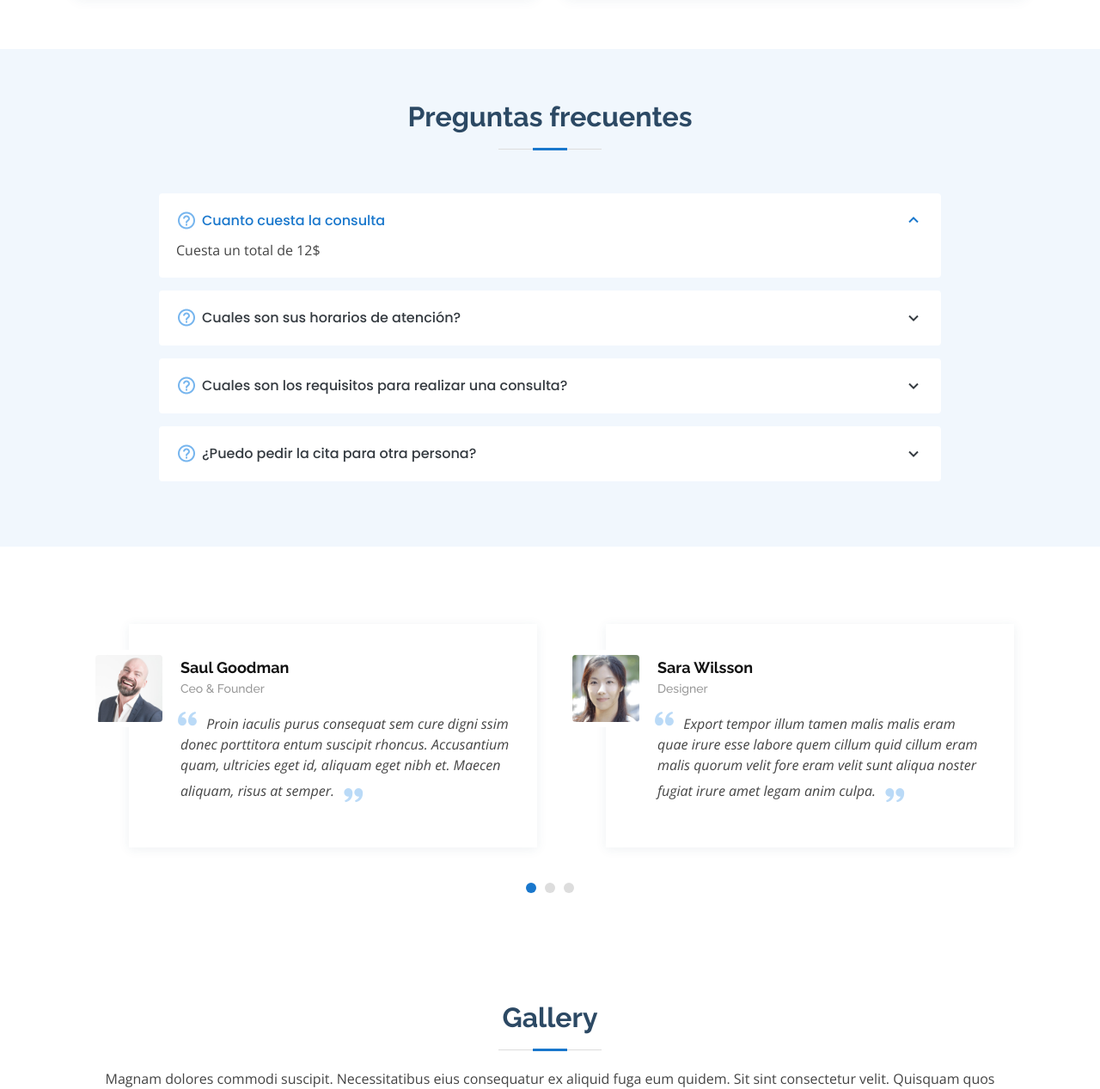
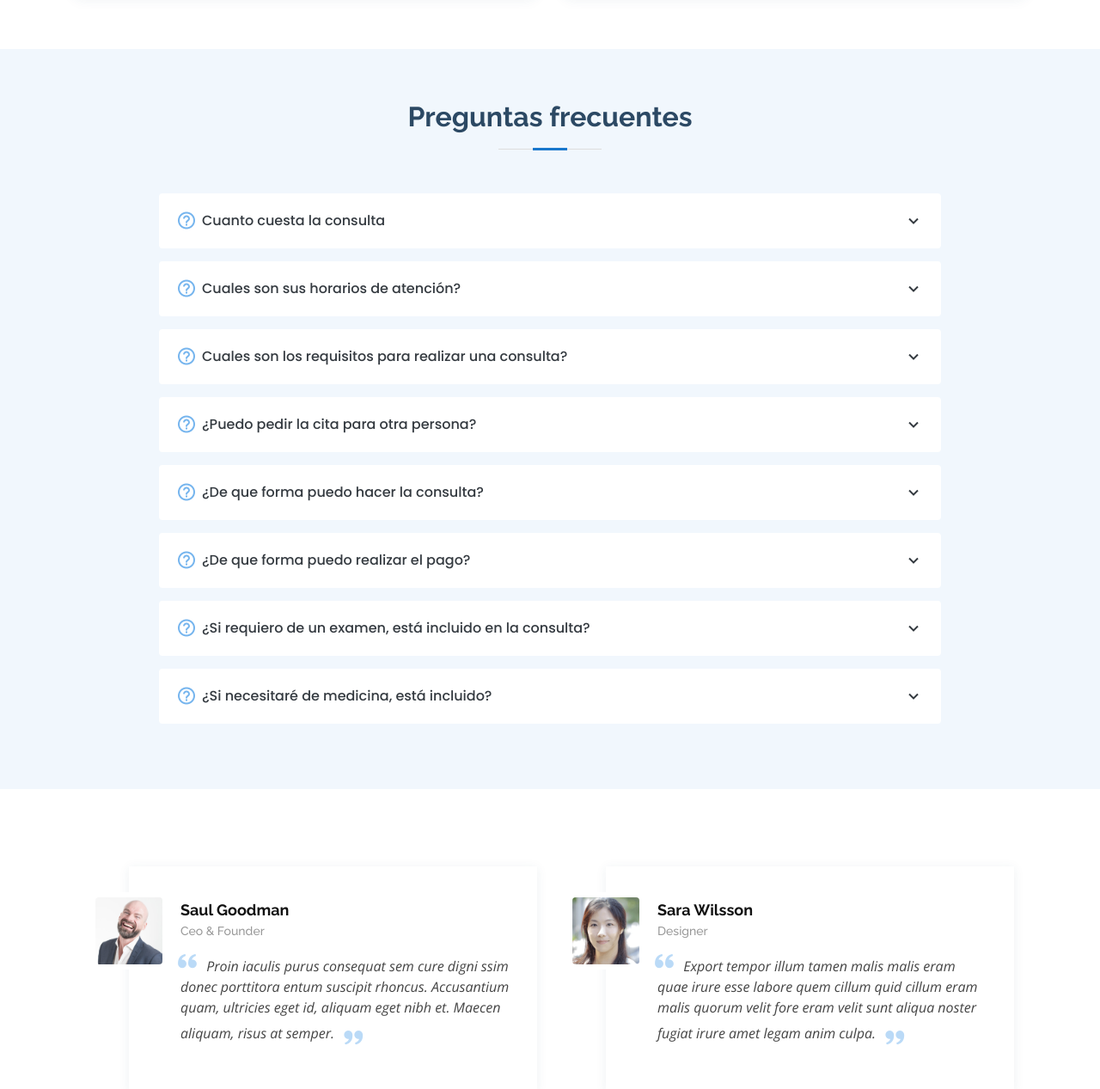
Before and after one commit to superluis1994/AMATS2021-SIST32B-Archivos-GRUPO-06, a PHP site: page /index.php in a window 1280 px wide. Shown: the part 4420-5687 px from the top of the page at 86% size. Run offline with PHP 8.4, Linux system fonts and the light colour scheme.

Commit message:
Se agregaron más preguntas en la sección de preguntas frecuentes

```diff
--- a/index.php
+++ b/index.php
@@ -493,8 +493,8 @@ Proyectar nuestra acción a la comunidad, por medio de acciones dirigidas a la p
         <div class="faq-list">
           <ul>
             <li data-aos="fade-up">
-              <i class="bx bx-help-circle icon-help"></i> <a data-toggle="collapse" class="collapse" href="#faq-list-1">Cuanto cuesta la consulta <i class="bx bx-chevron-down icon-show"></i><i class="bx bx-chevron-up icon-close"></i></a>
-              <div id="faq-list-1" class="collapse show" data-parent=".faq-list">
+              <i class="bx bx-help-circle icon-help"></i> <a data-toggle="collapse" class="collapsed" href="#faq-list-1">Cuanto cuesta la consulta <i class="bx bx-chevron-down icon-show"></i><i class="bx bx-chevron-up icon-close"></i></a>
+              <div id="faq-list-1" class="collapse " data-parent=".faq-list">
                 <p>
                   Cuesta un total de 12$
                 </p>
@@ -528,6 +528,42 @@ Proyectar nuestra acción a la comunidad, por medio de acciones dirigidas a la p
               </div>
             </li>
 
+            <li data-aos="fade-up">
+              <i class="bx bx-help-circle icon-help"></i> <a data-toggle="collapse" class="collapsed" href="#faq-list-5"> ¿De que forma puedo hacer la consulta? <i class="bx bx-chevron-down icon-show"></i><i class="bx bx-chevron-up icon-close"></i></a>
+              <div id="faq-list-5" class="collapse " data-parent=".faq-list">
+                <p>
+                  Las puede realizar desde cualquier dispositivo, tanto android como ios, y desde windows, además cuenta desde un diseño muy amigable.
+
+                </p>
+              </div>
+            </li>
+            <li data-aos="fade-up">
+              <i class="bx bx-help-circle icon-help"></i> <a data-toggle="collapse" class="collapsed" href="#faq-list-6"> ¿De que forma puedo realizar el pago? <i class="bx bx-chevron-down icon-show"></i><i class="bx bx-chevron-up icon-close"></i></a>
+              <div id="faq-list-6" class="collapse " data-parent=".faq-list">
+                <p>
+                  Las puede realizar el mismo día que asista asu consulta.
+                </p>
+              </div>
+            </li>
+            </li>
+            <li data-aos="fade-up">
+              <i class="bx bx-help-circle icon-help"></i> <a data-toggle="collapse" class="collapsed" href="#faq-list-7"> ¿Si requiero de un examen, está incluido en la consulta? <i class="bx bx-chevron-down icon-show"></i><i class="bx bx-chevron-up icon-close"></i></a>
+              <div id="faq-list-7" class="collapse " data-parent=".faq-list">
+                <p>
+                  No, pero si lo desea puede hacerlo con un pequeño monto adicional.
+                </p>
+              </div>
+            </li>
+            </li>
+            </li>
+            <li data-aos="fade-up">
+              <i class="bx bx-help-circle icon-help"></i> <a data-toggle="collapse" class="collapsed" href="#faq-list-8"> ¿Si necesitaré de medicina, está incluido? <i class="bx bx-chevron-down icon-show"></i><i class="bx bx-chevron-up icon-close"></i></a>
+              <div id="faq-list-8" class="collapse " data-parent=".faq-list">
+                <p>
+                  No, pero sí cuenta con una receta.
+                </p>
+              </div>
+            </li>
 
 
           </ul>
```
Also changed, not shown: 1 other file.
